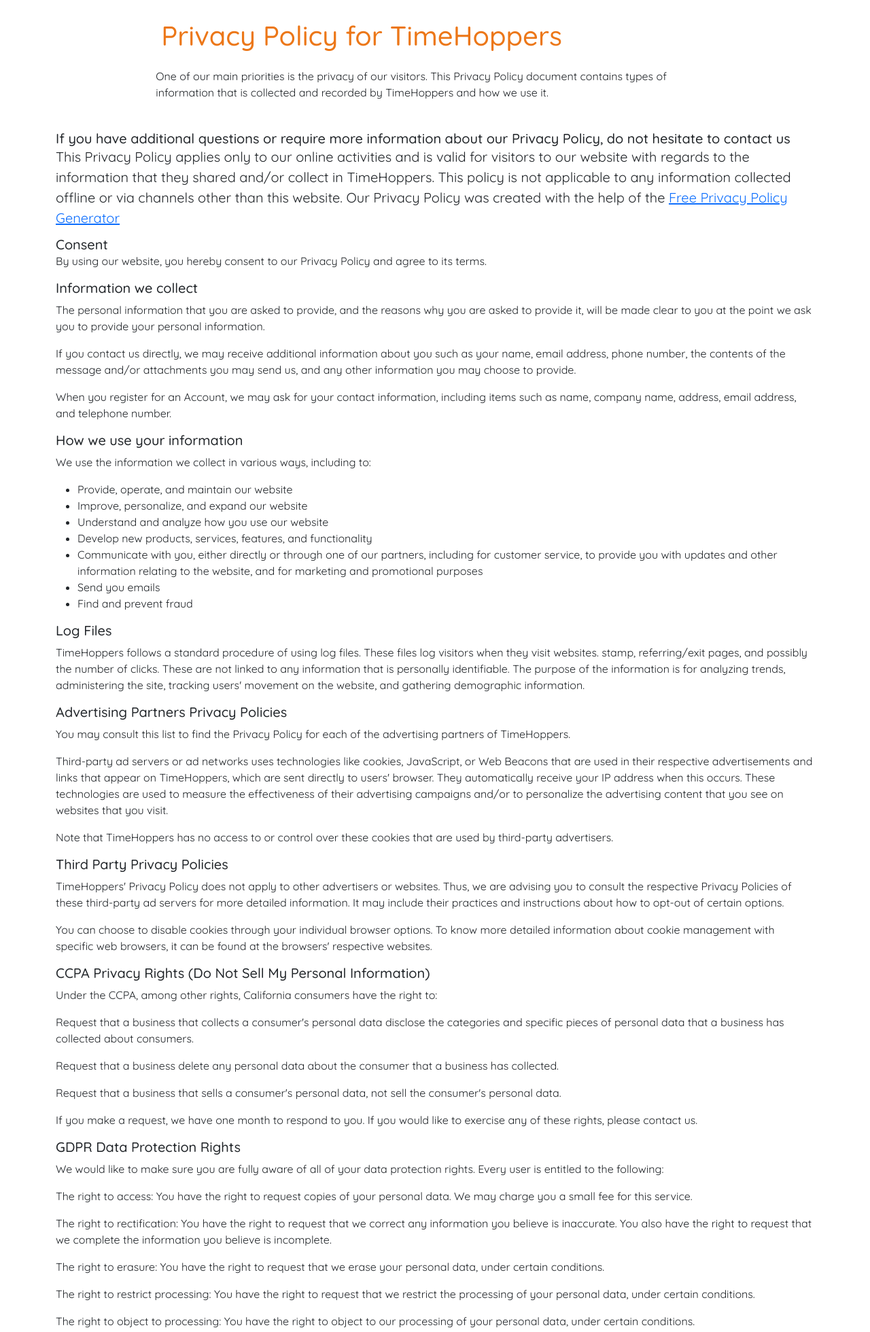
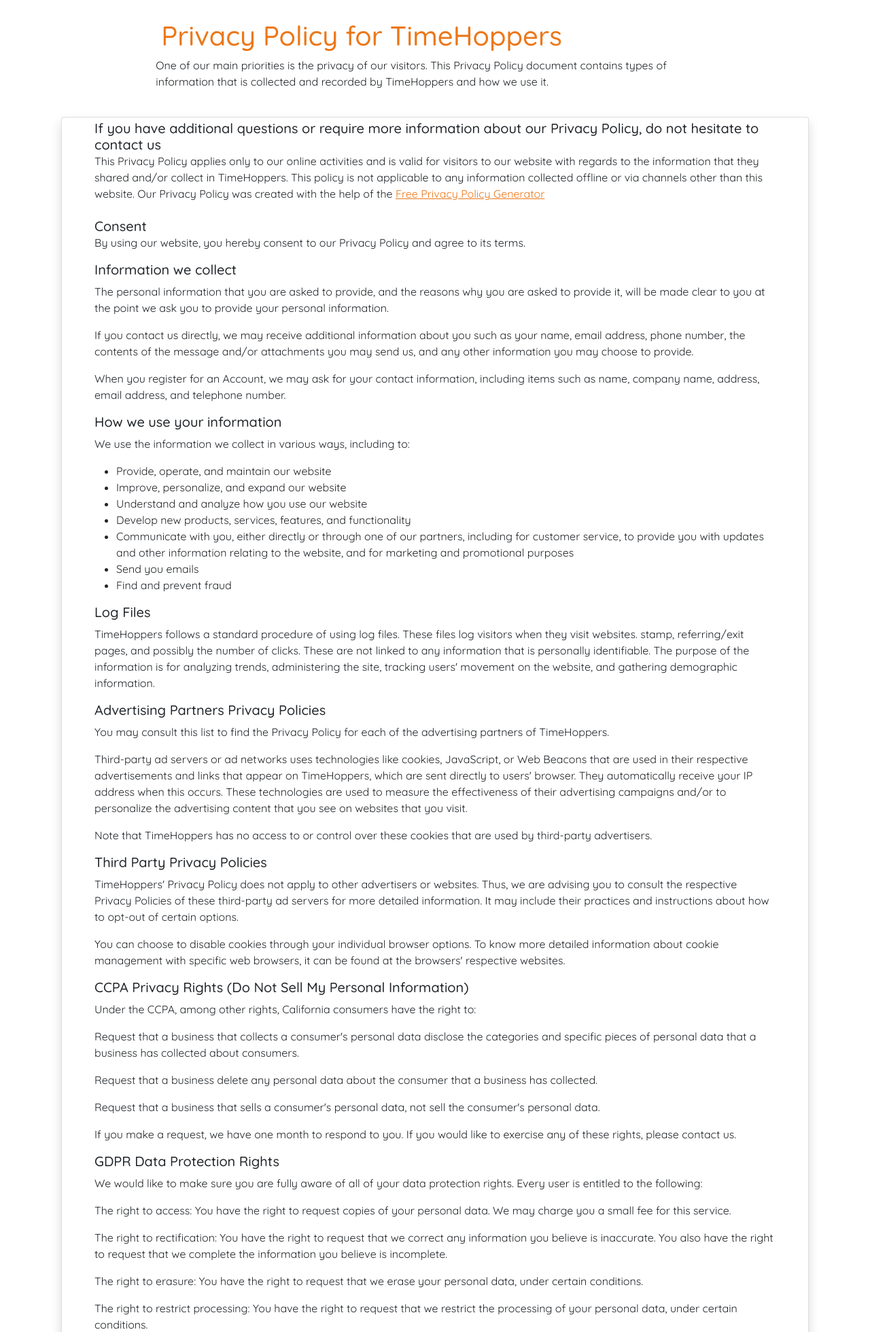
Before and after one commit to ciaraosull/project-5-time-hoppers, a Django app: page /privacy/ in a window 1280 px wide. Shown: the part 90-2050 px from the top of the page at 68% size. Run offline with Django 3.2, Linux system fonts and the light colour scheme; parts of the project's set-up code (start-up, migrations or seed data) failed here and were passed over; some libraries are stand-ins or nearby versions.

Commit message:
Add privacy statement link to homepage & custom style policy page

```diff
--- a/home/templates/home/privacy_statement.html
+++ b/home/templates/home/privacy_statement.html
@@ -7,31 +7,37 @@
 <div class="pt-4">
     <div class="col-md-8 offset-md-2 text-center text-md-start p-3">
         <h1 class="text-orange m-2">Privacy Policy for TimeHoppers</h1>
-        <p class="pt-3 pb-3">One of our main priorities is the
+        <p class="class=pt-3">One of our main priorities is the
             privacy of our visitors. This Privacy Policy document contains types of information that is collected
             and recorded by TimeHoppers and how we use it.</p>
     </div>
 
-    <div class="container">
+    <div class="container pb-5">
+        <div class="card m-2 ps-5 pe-5 pb-3 pt-2 shadow p-2 mb-3 bg-body rounded">
 
-        <h5 class="card-subtitle">If you have additional questions or require more information about our Privacy Policy,
+            <h5 class="card-subtitle">If you have additional questions or require more information about our Privacy
+                Policy,
                 do not hesitate to contact us</h5>
-        <p class="card-text">This Privacy Policy applies only to our online activities and is valid for visitors to our
+            <p>This Privacy Policy applies only to our online activities and is valid for visitors to our
                 website with
                 regards to the information that they shared and/or collect in TimeHoppers. This policy is not
-            applicable to any information collected offline or via channels other than this website. Our Privacy Policy
-            was created
-            with the help of the <a href="https://www.generateprivacypolicy.com/" target="_blank"
-                rel="noopener noreferrer" aria-label="Go to Privacy Policy Generator">Free Privacy Policy Generator</a>
+                applicable to any information collected offline or via channels other than this website. Our Privacy
+                Policy
+                was created with the help of the
+                <a class="order-sign-up" href="https://www.generateprivacypolicy.com/" target="_blank"
+                    rel="noopener noreferrer" aria-label="Go to Privacy Policy Generator">Free Privacy Policy
+                    Generator</a>
             </p>
 
-        <h5 class="card-subtitle">Consent</h5>
+            <h5 class="card-subtitle mt-2">Consent</h5>
             <p>By using our website, you hereby consent to our Privacy Policy and agree to its terms.</p>
 
             <h5>Information we collect</h5>
-        <p>The personal information that you are asked to provide, and the reasons why you are asked to provide it, will
+            <p>The personal information that you are asked to provide, and the reasons why you are asked to provide it,
+                will
                 be made clear to you at the point we ask you to provide your personal information.</p>
-        <p>If you contact us directly, we may receive additional information about you such as your name, email address,
+            <p>If you contact us directly, we may receive additional information about you such as your name, email
+                address,
                 phone number, the contents of the message and/or attachments you may send us, and any other information
                 you may choose to provide.
             </p>
@@ -46,7 +52,8 @@
                 <li>Improve, personalize, and expand our website</li>
                 <li>Understand and analyze how you use our website</li>
                 <li>Develop new products, services, features, and functionality</li>
-            <li>Communicate with you, either directly or through one of our partners, including for customer service, to
+                <li>Communicate with you, either directly or through one of our partners, including for customer
+                    service, to
                     provide you with updates and other information relating to the website, and for marketing and
                     promotional purposes</li>
                 <li>Send you emails</li>
@@ -63,13 +70,15 @@
 
 
             <h5>Advertising Partners Privacy Policies</h5>
-        <P>You may consult this list to find the Privacy Policy for each of the advertising partners of TimeHoppers.</p>
+            <P>You may consult this list to find the Privacy Policy for each of the advertising partners of TimeHoppers.
+            </p>
 
             <p>Third-party ad servers or ad networks uses technologies like cookies, JavaScript, or Web Beacons that are
                 used in
                 their respective advertisements and links that appear on TimeHoppers, which are sent directly to users'
                 browser. They automatically receive your IP address when this occurs. These technologies are used to
-            measure the effectiveness of their advertising campaigns and/or to personalize the advertising content that
+                measure the effectiveness of their advertising campaigns and/or to personalize the advertising content
+                that
                 you see on websites that you visit.</p>
 
             <p>Note that TimeHoppers has no access to or control over these cookies that are used by third-party
@@ -79,11 +88,13 @@
             <h5>Third Party Privacy Policies</h5>
 
             <p>TimeHoppers' Privacy Policy does not apply to other advertisers or websites. Thus, we are advising you
-            to consult the respective Privacy Policies of these third-party ad servers for more detailed information.
+                to consult the respective Privacy Policies of these third-party ad servers for more detailed
+                information.
                 It may include their practices and instructions about how to opt-out of certain options. </p>
 
             <p>You can choose to disable cookies through your individual browser options. To know more detailed
-            information about cookie management with specific web browsers, it can be found at the browsers' respective
+                information about cookie management with specific web browsers, it can be found at the browsers'
+                respective
                 websites.
             </p>
 
@@ -137,6 +148,7 @@
                 records.
             </p>
         </div>
+    </div>
 
 
 
```
Also changed, not shown: templates/base.html (+4 -4 lines). Lines whose indentation alone changed are shown as unchanged.
